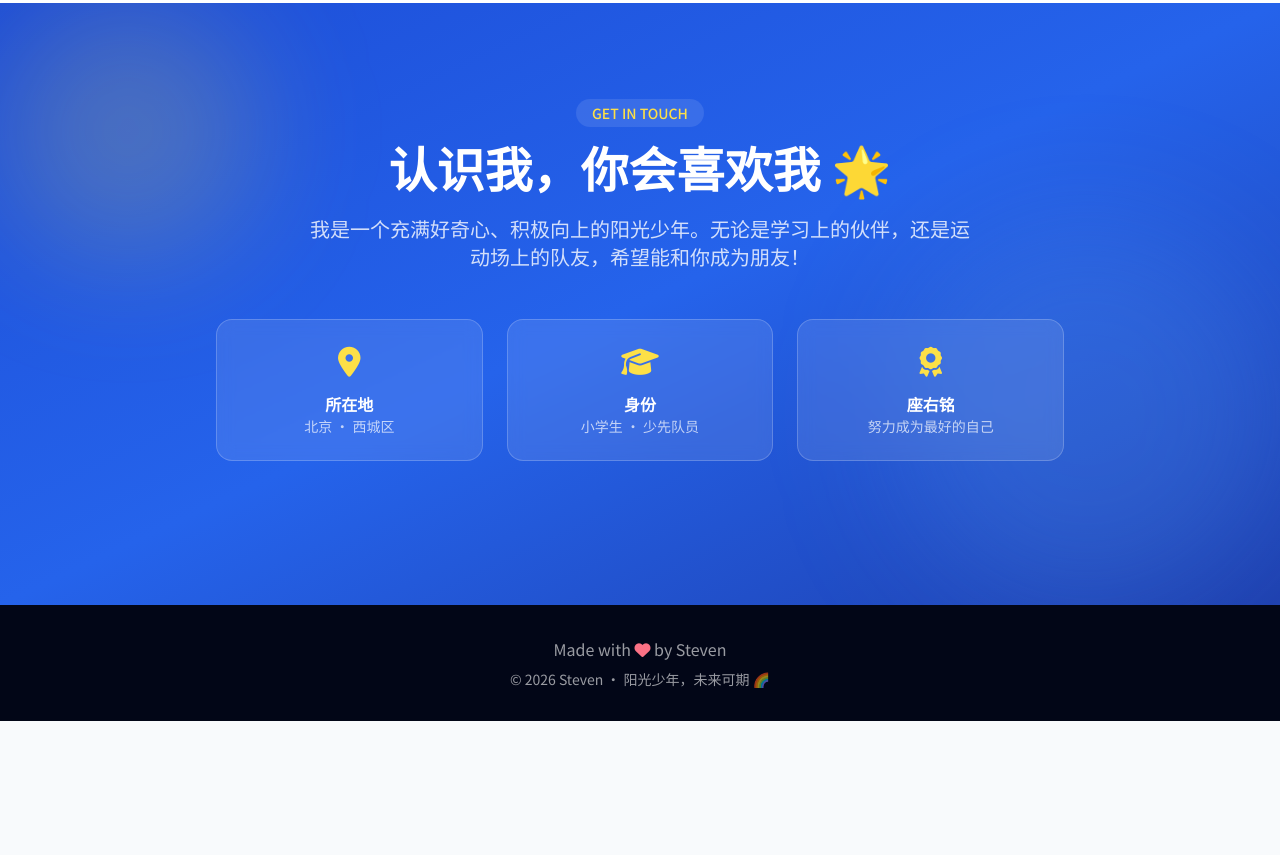
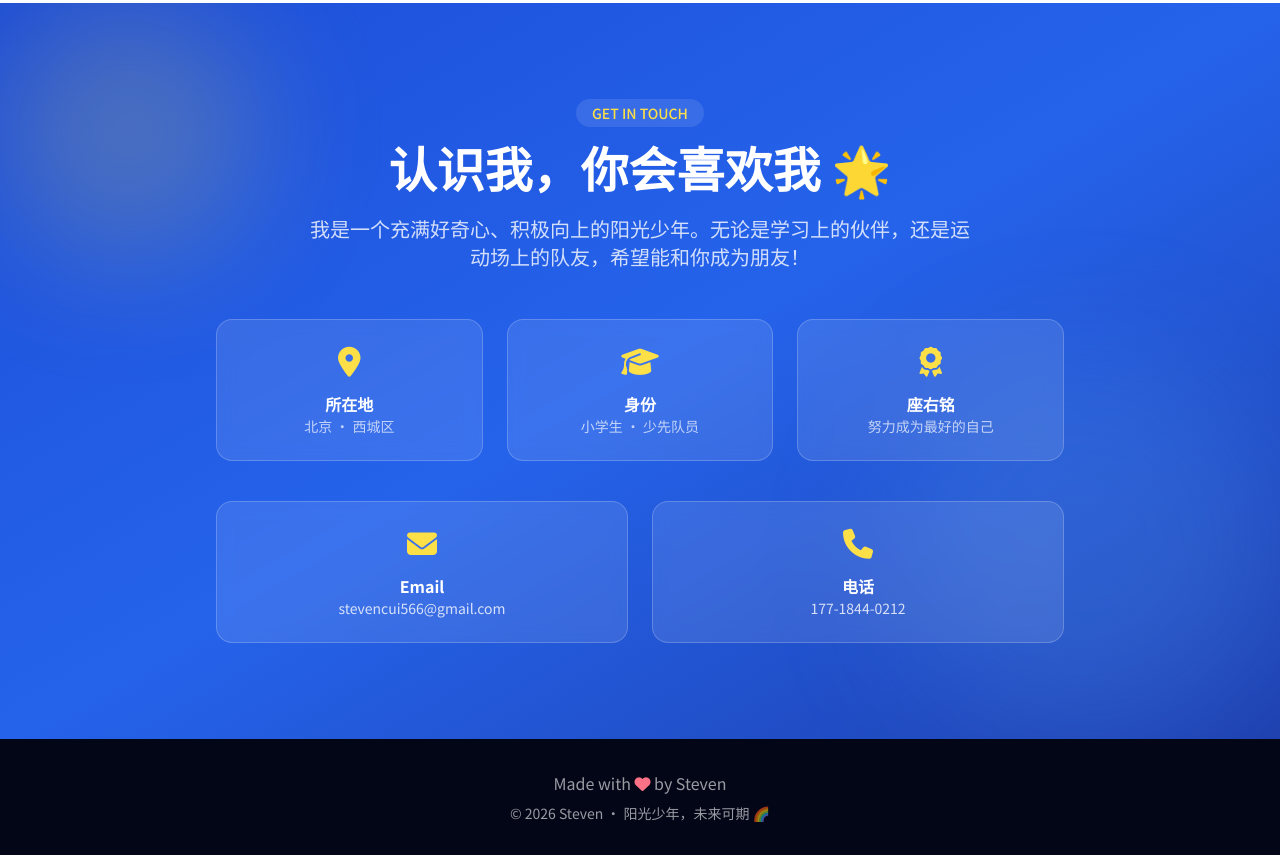
Before and after one commit to stevencui566/Steven-blog, a plain HTML site: page index.html in a window 1280 px wide. Shown: the part 7378-8233 px from the top of the page. Before the commit the page ends 8099 px from the top, so only its background shows below. Drawn offline with nearby package versions, Linux system fonts and the light colour scheme.

Commit message:
feat: 新增联系方式（邮箱 + 电话）

```diff
--- a/index.html
+++ b/index.html
@@ -354,7 +354,7 @@
           我是一个充满好奇心、积极向上的阳光少年。无论是学习上的伙伴，还是运动场上的队友，希望能和你成为朋友！
         </p>
 
-        <div class="grid md:grid-cols-3 gap-6 mb-12">
+        <div class="grid md:grid-cols-3 gap-6 mb-10">
           <div class="bg-white/10 backdrop-blur rounded-2xl p-6 border border-white/20 hover:bg-white/20 transition">
             <i class="fa-solid fa-location-dot text-3xl text-accent-300 mb-3"></i>
             <div class="font-bold">所在地</div>
@@ -370,6 +370,19 @@
             <div class="font-bold">座右铭</div>
             <div class="text-white/70 text-sm">努力成为最好的自己</div>
           </div>
+        </div>
+
+        <div class="grid md:grid-cols-2 gap-6">
+          <a href="mailto:stevencui566@gmail.com" class="bg-white/10 backdrop-blur rounded-2xl p-6 border border-white/20 hover:bg-white/20 transition group">
+            <i class="fa-solid fa-envelope text-3xl text-accent-300 mb-3 group-hover:scale-110 transition inline-block"></i>
+            <div class="font-bold">Email</div>
+            <div class="text-white/80 text-sm group-hover:text-white transition">stevencui566@gmail.com</div>
+          </a>
+          <a href="tel:17718440212" class="bg-white/10 backdrop-blur rounded-2xl p-6 border border-white/20 hover:bg-white/20 transition group">
+            <i class="fa-solid fa-phone text-3xl text-accent-300 mb-3 group-hover:scale-110 transition inline-block"></i>
+            <div class="font-bold">电话</div>
+            <div class="text-white/80 text-sm group-hover:text-white transition">177-1844-0212</div>
+          </a>
         </div>
       </div>
     </div>
```
